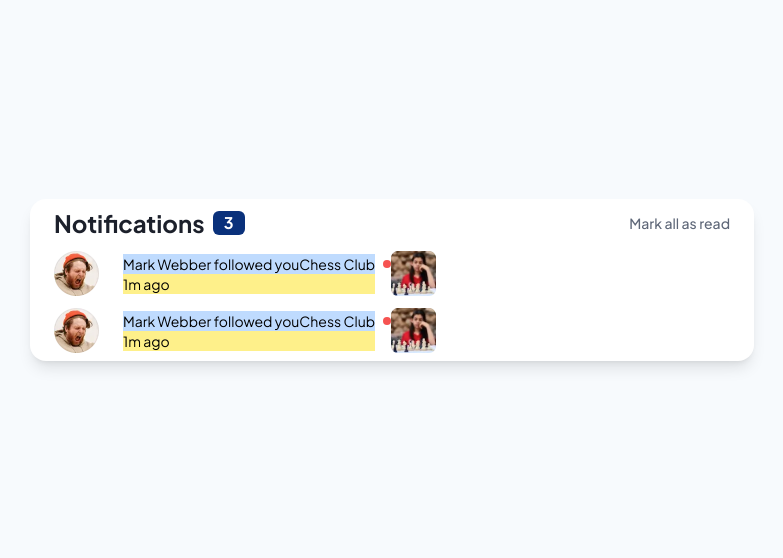
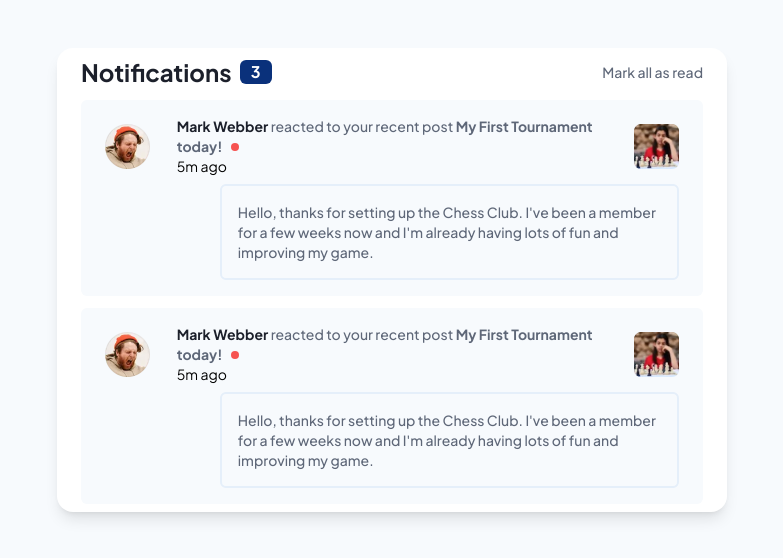
Before and after one commit to DeyanTopalov/notification-page, a Next.js app: page / in a window 1280 px wide. Shown: the part 120-678 px from the top of the page, without its empty margins (248-1031 px from the left). Built offline with nearby package versions, Linux system fonts and the light colour scheme.

Commit message:
styles completed

```diff
--- a/components/notification_card.jsx
+++ b/components/notification_card.jsx
@@ -1,9 +1,11 @@
+"use client";
+
 import Header from "./notification_header";
 import NotificationItem from "./notification_item";
 
 const NotificationCard = () => {
   return (
-    <div className="grid w-svw max-w-[45.25rem] gap-3 rounded-2xl bg-white px-4 py-6 shadow-lg md:px-6 md:py-2">
+    <div className="grid w-svw max-w-[41.875rem] gap-3 rounded-2xl bg-white px-4 py-6 shadow-lg md:px-6 md:py-2">
       <Header />
       <NotificationItem />
       <NotificationItem />
--- a/components/notification_item.jsx
+++ b/components/notification_item.jsx
@@ -3,10 +3,9 @@ import Image from "next/image";
 
 const NotificationItem = () => {
   return (
-    <section className="text-sm">
-      <div className="flex items-center gap-4">
-        <div className="flex items-center gap-4 md:gap-6">
-          <div>
+    <section className=" grid cursor-pointer rounded-md bg-clr-gray-100 px-4 py-2 text-sm md:px-6 md:py-4">
+      <div className="inline_section flex items-center justify-between gap-2  md:gap-4 ">
+        <div className="">
           <Image
             src="/avatar-mark-webber.webp"
             width={39}
@@ -22,19 +21,16 @@ const NotificationItem = () => {
             className="hidden md:block"
           />
         </div>
-          <div className="grid bg-yellow-200">
-            <div className=" ">
-              <div className="flex gap-2 bg-blue-200">
-                <p className="">
-                  Mark Webber <span>followed you</span>
-                  <span className="relative after:absolute  after:bottom-1/4 after:ml-2 after:h-2 after:w-2 after:rounded-full after:bg-clr-red">
-                    Chess Club
-                  </span>
+        <div className="grid w-[60%]  md:w-[75%]">
+          <p className="font-medium text-clr-gray-600">
+            <span className="font-bold text-clr-gray-800">Mark Webber</span>{" "}
+            reacted to your recent post{" "}
+            <span className="font-bold text-clr-gray-600 hover:font-extrabold hover:text-clr-blue focus:text-clr-blue ">
+              My First Tournament today!
+            </span>{" "}
+            <span className="relative after:absolute  after:bottom-1/4 after:ml-2 after:h-2 after:w-2 after:rounded-full after:bg-clr-red"></span>
           </p>
-              </div>
-            </div>
-            <span className="flex">1m ago</span>
-          </div>
+          <p>5m ago</p>
         </div>
         <div>
           <Image
@@ -53,6 +49,13 @@ const NotificationItem = () => {
           />
         </div>
       </div>
+      <div className="mt-2 w-full pl-[20%]">
+        <p className="text-pretty rounded-md border-2 border-solid border-clr-gray-200 p-3 font-medium text-clr-gray-600 hover:bg-clr-gray-250 focus:bg-clr-gray-250 md:p-4">
+          Hello, thanks for setting up the Chess Club. I&apos;ve been a member
+          for a few weeks now and I&apos;m already having lots of fun and
+          improving my game.
+        </p>
+      </div>
     </section>
   );
 };
```
Lines whose indentation alone changed are shown as unchanged.
